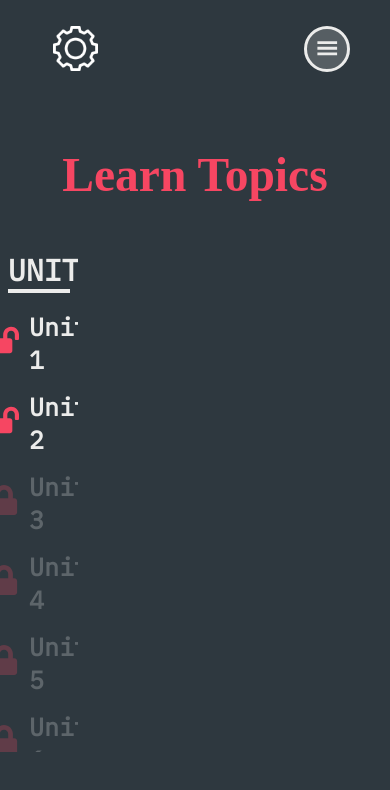
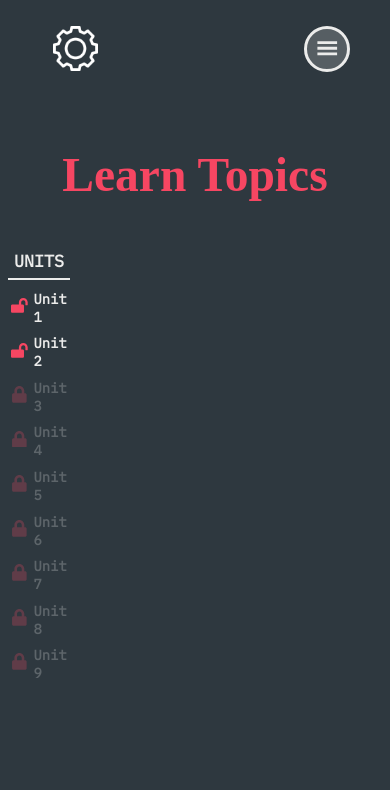
Before and after one commit to WarrenWu4/engr102-website, a React (Vite) app: page /learn in a window 390 px wide. Shown: the top 790 px of the page. Built offline with nearby package versions, Linux system fonts and the light colour scheme; a web font is replaced by a local one.

Commit message:
added mobile for learn

```diff
--- a/src/components/Nav.jsx
+++ b/src/components/Nav.jsx
@@ -1,5 +1,6 @@
 import '../styles/nav.css';
-import { FaDonate, FaDiscord } from 'react-icons/fa';
+import { FaDiscord } from 'react-icons/fa';
+import { RiMoneyDollarCircleFill } from "react-icons/ri"
 import { GiHamburgerMenu } from "react-icons/gi";
 import { NavLink } from 'react-router-dom';
 import { useEffect, useRef } from "react";
@@ -78,7 +79,7 @@ export default function Nav() {
             <div className='nav-secondary center'>
 
                 <NavLink to="/donate" className={'center'}>
-                    <FaDonate/>
+                    <RiMoneyDollarCircleFill/>
                 </NavLink>
 
                 <a href="https://tx.ag/216server" target="_blank" rel="noopener noreferrer" className='center'>
--- a/src/components/learnPageComponents/SidebarUnit.css
+++ b/src/components/learnPageComponents/SidebarUnit.css
@@ -1,15 +1,16 @@
 .unit-container .unit-num {
-    width: 100%; height: 6rem;
-    font-family: "IBM Plex Mono"; font-size: 2.5rem;
+    width: 100%; height: min(6rem, calc(6/70*100vw));
+    font-family: "IBM Plex Mono"; font-size: min(2.5rem, calc(2.5/70*100vw));
     font-weight: bold;
 }
 
 .unit-container {
-    margin-bottom: 2rem;
-    padding-left: 2rem; padding-right: 2rem;
+    margin-bottom: min(2rem, calc(2/70*100vw));
+    padding-left: min(2rem, calc(2/70*100vw));
+    padding-right: min(2rem, calc(2/70*100vw));
     display: flex; align-items: center; justify-content: center;
 }
 
 .icon-container {
-    margin-right:1rem;
+    margin-right:min(1rem, calc(1/70*100vw));
 }
--- a/src/styles/learn.css
+++ b/src/styles/learn.css
@@ -5,17 +5,18 @@
 .learn-sidebar {
     width: 20vw; height: calc(100vh - 34.2rem);
     display: flex; align-items: center; flex-direction: column;
-    color: var(--contrast); font-size: 3rem; font-weight: bold; font-family: "IBM Plex Mono";
+    color: var(--contrast); font-size: min(3rem, calc(3/70*100vw)); font-weight: bold; font-family: "IBM Plex Mono";
     overflow-y:scroll; position: relative;
 }
 
 .sidebar-title {
     position: sticky; top:0;left:0;
     background-color: var(--main);
-    height: 5rem; margin-bottom: 2rem;
-    width: 80%; border-bottom: var(--contrast) solid 0.4rem; text-align: center;
+    height: min(5rem, calc(5/70*100vw));
+    margin-bottom: min(2rem, calc(2/70*100vw));
+    width: 80%; border-bottom: var(--contrast) solid min(0.4rem, calc(0.4/70*100vw)); text-align: center;
 }
 
 .learn-main {
-    margin-left: 6rem;
+    margin-left: min(6rem, calc(6/70*100vw));
 }
--- a/src/styles/nav.css
+++ b/src/styles/nav.css
@@ -68,7 +68,7 @@
         right: 4rem;
         color: var(--contrast);
         font-size: var(--nav-font-size);
-        z-index: 9999;
+        z-index: 1001;
         cursor: pointer;
         margin-bottom: 0.3rem;
         width: 4rem; aspect-ratio: 1;
--- a/src/styles/review.css
+++ b/src/styles/review.css
@@ -4,6 +4,7 @@
     width: 100vw; height: 100vh;
     background-color: rgba(0, 0, 0, 0.6);
     display: flex; justify-content: center; align-items: center;
+    z-index: 1001;
 }
 
 .video-view {
--- a/src/styles/reviewblock.css
+++ b/src/styles/reviewblock.css
@@ -53,23 +53,26 @@
 }
 
 .reviewblock-left-btn {
-    position: absolute; left: 7rem;
+    position: absolute; left: min(7rem, calc(7/70*100vw));
+    z-index: 4;
 }
 
 .reviewblock-right-btn {
-    position: absolute; right: 7rem;
+    position: absolute; right: min(7rem, calc(7/70*100vw));
+    z-index: 4;
 }
 
 .reviewblock-video-container {
     height: inherit; display: flex; flex-direction: row;
-    width: calc(100vw - 22rem);
+    align-items: center;
+    width: max(34rem, calc(100vw - 22rem));
     overflow-x: hidden;
     scroll-behavior: smooth;
     scroll-snap-type: x mandatory;
 }
 
 .video {
-    width: 35rem; height: 19rem;
+    width: 30rem; height: 17rem;
     margin: 0 1.5rem 0 1.5rem;
     border: var(--contrast) solid 0.25rem;
     border-radius: 1rem; color: var(--contrast);
@@ -79,25 +82,25 @@
 }
 
 .react-thumbnail-generator {
-    width: 35rem; height: 19rem;
+    width: 30rem; height: 17rem;
     border-radius: 1rem;
 }
 
 .video-thumbnail {
-    width: 35rem; height: 19rem;
+    width: 30rem; height: 17rem;
     position: absolute;
     background-color: black;
     border-radius: 1rem;
 }
 
 .video-thumbnail img {
-    width: 35rem; height: 19rem;
+    width: 30rem; height: 17rem;
     border-radius: 1rem;
     object-fit: contain;
 }
 
 .video-content {
-    width: 35rem; height: 19rem;
+    width: 30rem; height: 17rem;
     z-index: 3; display: flex;
     flex-direction: column;
     justify-content: space-between; align-items: center;
```
